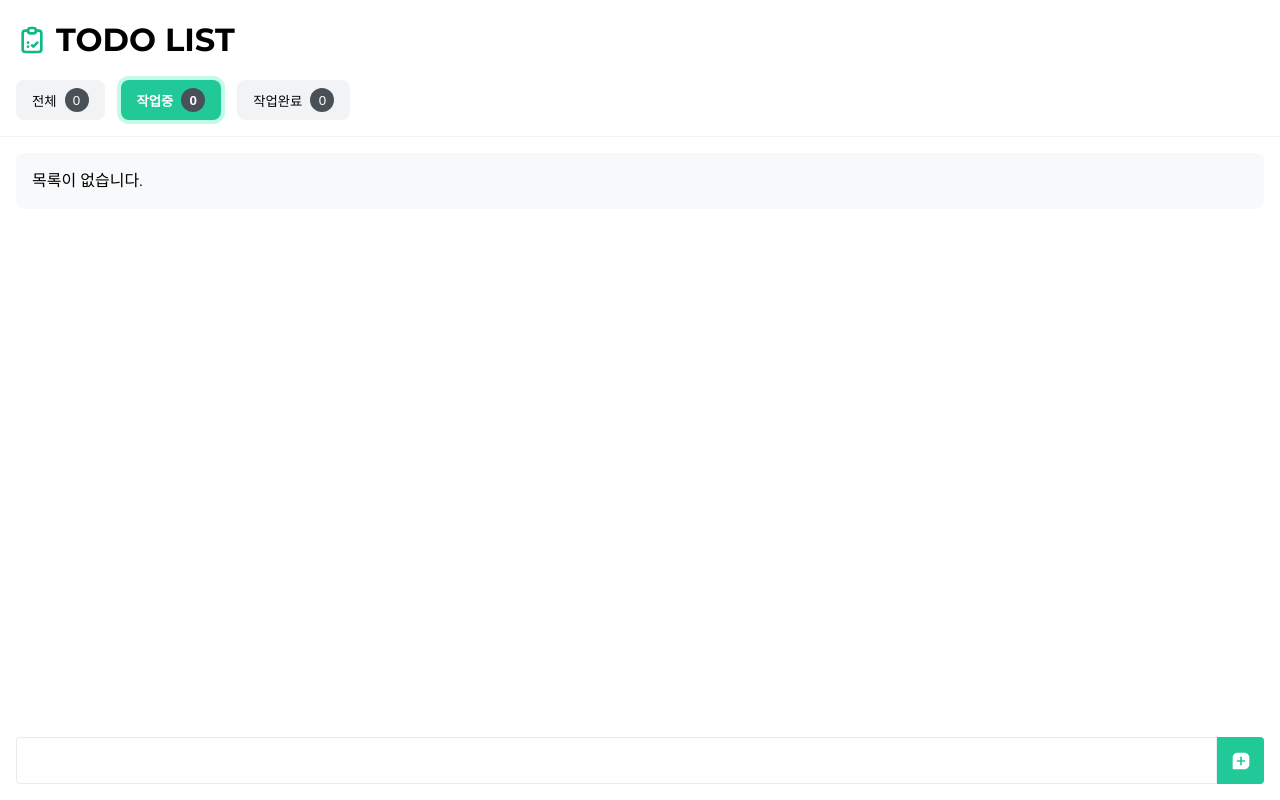
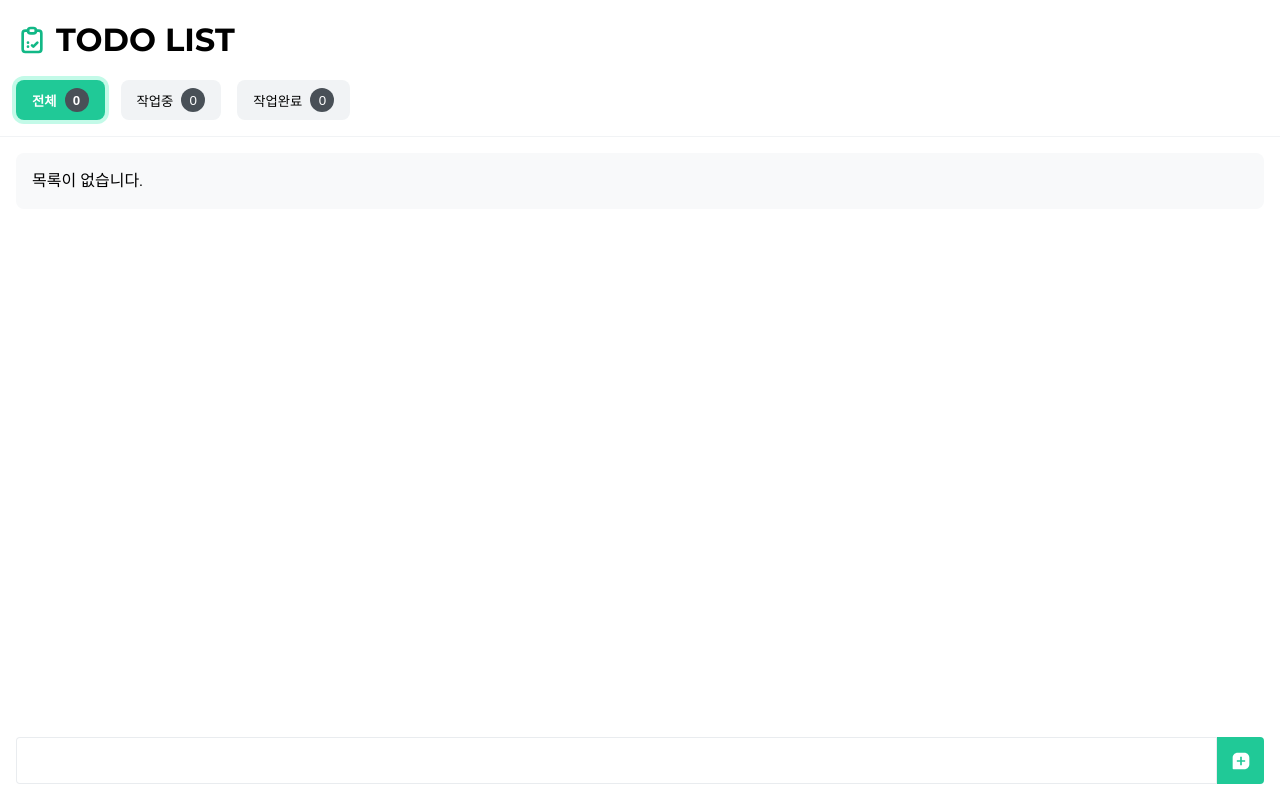
Before and after one commit to illustudio/react_todo_list, a React (Vite) app: page / in a window 1280 px wide. Built offline with nearby package versions, Linux system fonts and the light colour scheme.

Commit message:
초기 탭 수정

```diff
--- a/src/App.jsx
+++ b/src/App.jsx
@@ -65,7 +65,7 @@ const Badge = styled.span`
 `;
 function App() {
   const [todo, setTodo] = useState([]);
-  const [currentTab, setCurrentTab] = useState(1);
+  const [currentTab, setCurrentTab] = useState(0);
   const tabs = [
     { id: 0, name: "전체", content: todo },
     { id: 1, name: "작업중", content: todo.filter((item) => !item.done) },
```
